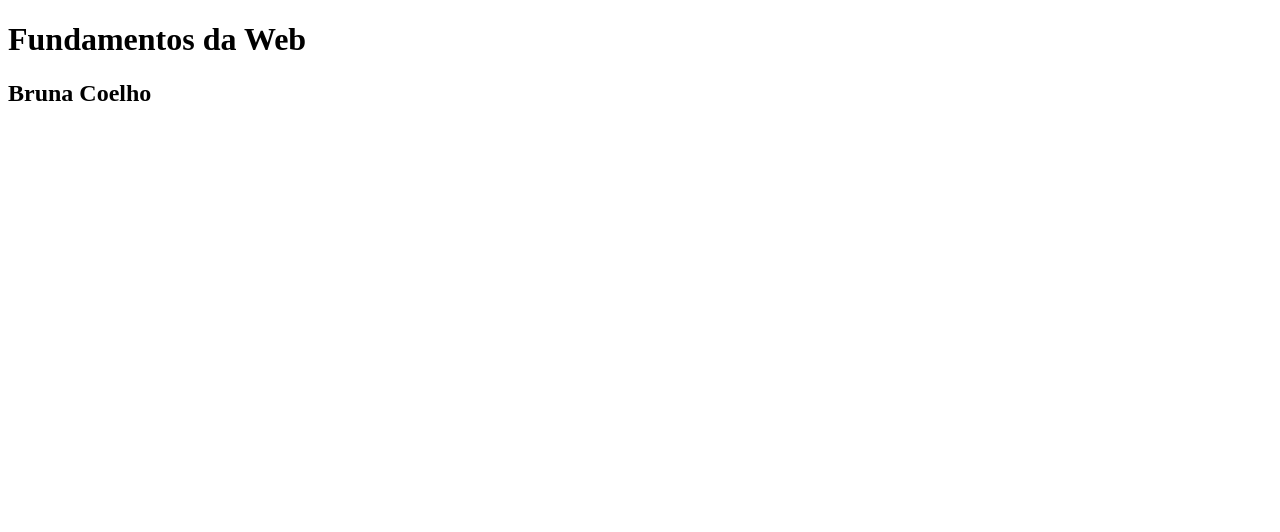
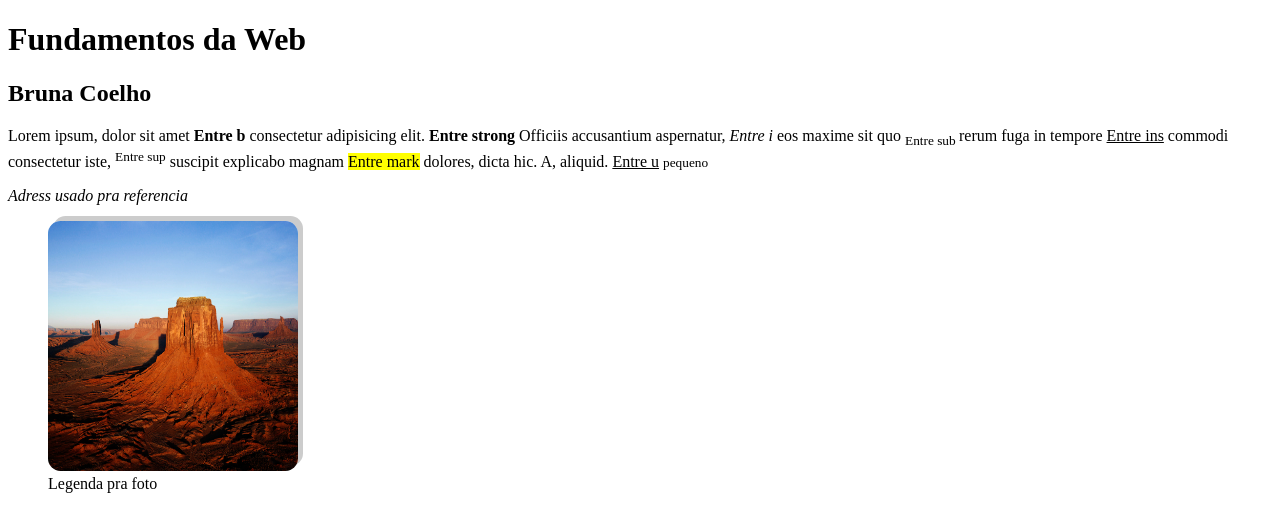
Before and after one commit to brunaccoelho/brunaccoelho.github.io, a plain HTML site: page index.html in a window 1280 px wide. Drawn offline with Linux system fonts and the light colour scheme.

Commit message:
Página inicial: Tags html e imagens

```diff
--- a/index.html
+++ b/index.html
@@ -2,11 +2,36 @@
 <html>
     <head>
         <meta charset="utf-8"/>
+        <meta name="author" content="Bruna">
         <title>Aula 2</title>
     </head>
 
     <body>
         <h1>Fundamentos da Web</h1>
         <h2>Bruna Coelho</h2>
+        <p>
+            Lorem ipsum, dolor sit amet
+            <b>Entre b</b>
+            consectetur adipisicing elit.
+            <strong>Entre strong</strong>
+            Officiis accusantium aspernatur,
+            <i>Entre i</i>
+            eos maxime sit quo
+            <sub>Entre sub </sub>
+            rerum fuga in tempore
+            <ins>Entre ins</ins>
+            commodi consectetur iste,
+            <sup>Entre sup</sup>
+            suscipit explicabo magnam
+            <mark>Entre mark</mark>
+            dolores, dicta hic. A, aliquid.
+            <u>Entre u</u>
+            <small>pequeno</small>
+            <address>Adress usado pra referencia</address>
+        </p>
+        <figure>
+            <img src="assets/images/Desert.jpg" alt="deserto" width="250px" height="250px" style="border-radius: 5%; box-shadow: 5px -5px rgba(0, 0, 0, 0.2);">
+            <figcaption>Legenda pra foto</figcaption>
+        </figure>
     </body>
 </html>
```
Also changed, not shown: assets/images/Chrysanthemum.jpg (added), assets/images/Desert.jpg (added), assets/images/Hydrangeas.jpg (added).
